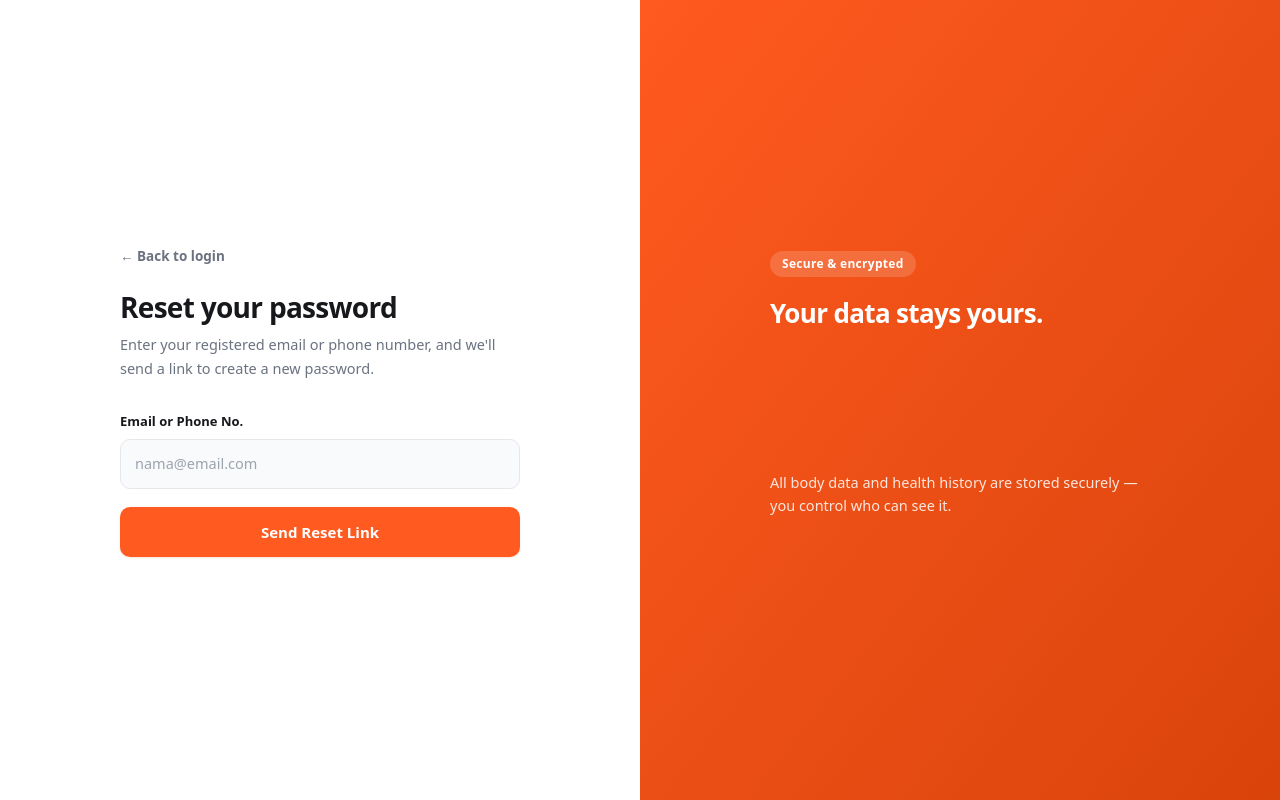
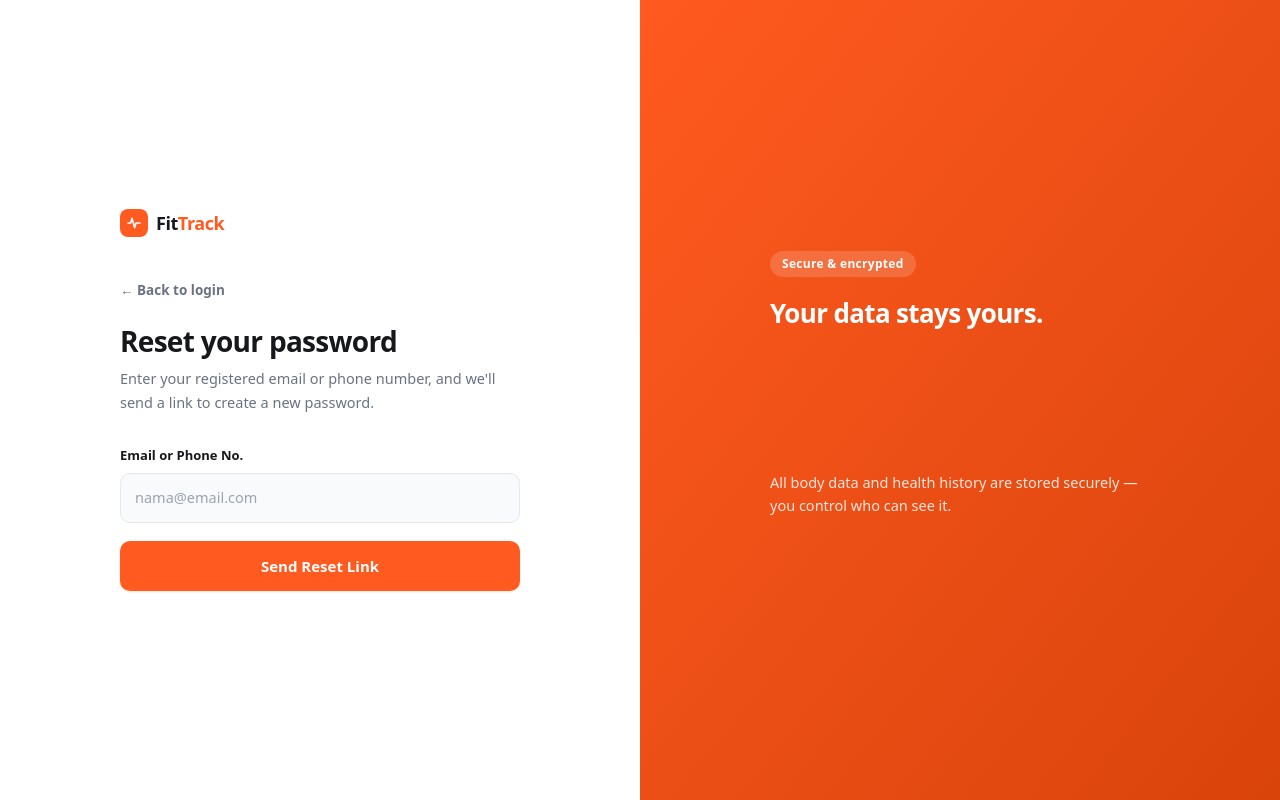
Before and after one commit to trianandafajar/fitness-ai-frontend, a Next.js app: page /forgot-password in a window 1280 px wide. Built offline with nearby package versions, Linux system fonts and the light colour scheme.

Commit message:
feat: add Logo component to Forgot Password and Reset Password pages

```diff
--- a/app/(auth)/forgot-password/page.tsx
+++ b/app/(auth)/forgot-password/page.tsx
@@ -6,6 +6,7 @@ import AuthVisual from "@/components/auth/AuthVisual";
 import BackLink from "@/components/auth/BackLink";
 import Field from "@/components/ui/Field";
 import { ButtonPrimary, ButtonSecondary } from "@/components/ui/Button";
+import Logo from "@/components/auth/Logo";
 
 export default function ForgotPasswordPage() {
     const [sent, setSent] = useState(false);
@@ -21,6 +22,10 @@ export default function ForgotPasswordPage() {
         <AuthLayout
             formSide={
                 <>
+                    <div className="mb-10">
+                        <Logo />
+                    </div>
+
                     <BackLink href="/login">Back to login</BackLink>
 
                     {!sent ? (
--- a/app/(auth)/reset-password/page.tsx
+++ b/app/(auth)/reset-password/page.tsx
@@ -7,6 +7,7 @@ import AuthLayout from "@/components/auth/AuthLayout";
 import AuthVisual from "@/components/auth/AuthVisual";
 import Field from "@/components/ui/Field";
 import { ButtonPrimary } from "@/components/ui/Button";
+import Logo from "@/components/auth/Logo";
 
 function PasswordStrengthHint({ password }: { password: string }) {
     const checks = [
@@ -150,9 +151,14 @@ export default function ResetPasswordPage() {
     return (
         <AuthLayout
             formSide={
-                <Suspense fallback={null}>
-                    <ResetPasswordForm />
-                </Suspense>
+                <>
+                    <div className="mb-10">
+                        <Logo />
+                    </div>
+                    <Suspense fallback={null}>
+                        <ResetPasswordForm />
+                    </Suspense>
+                </>
             }
             visualSide={
                 <AuthVisual
```
